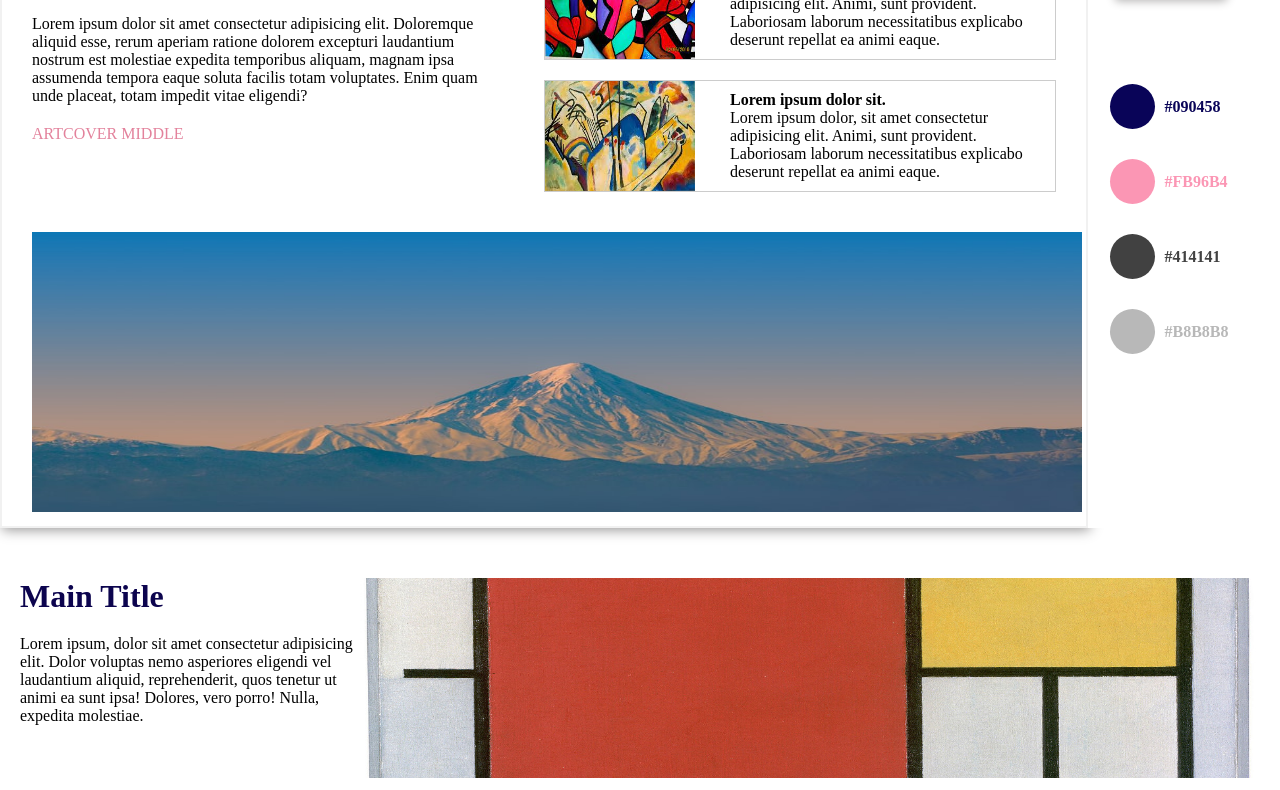
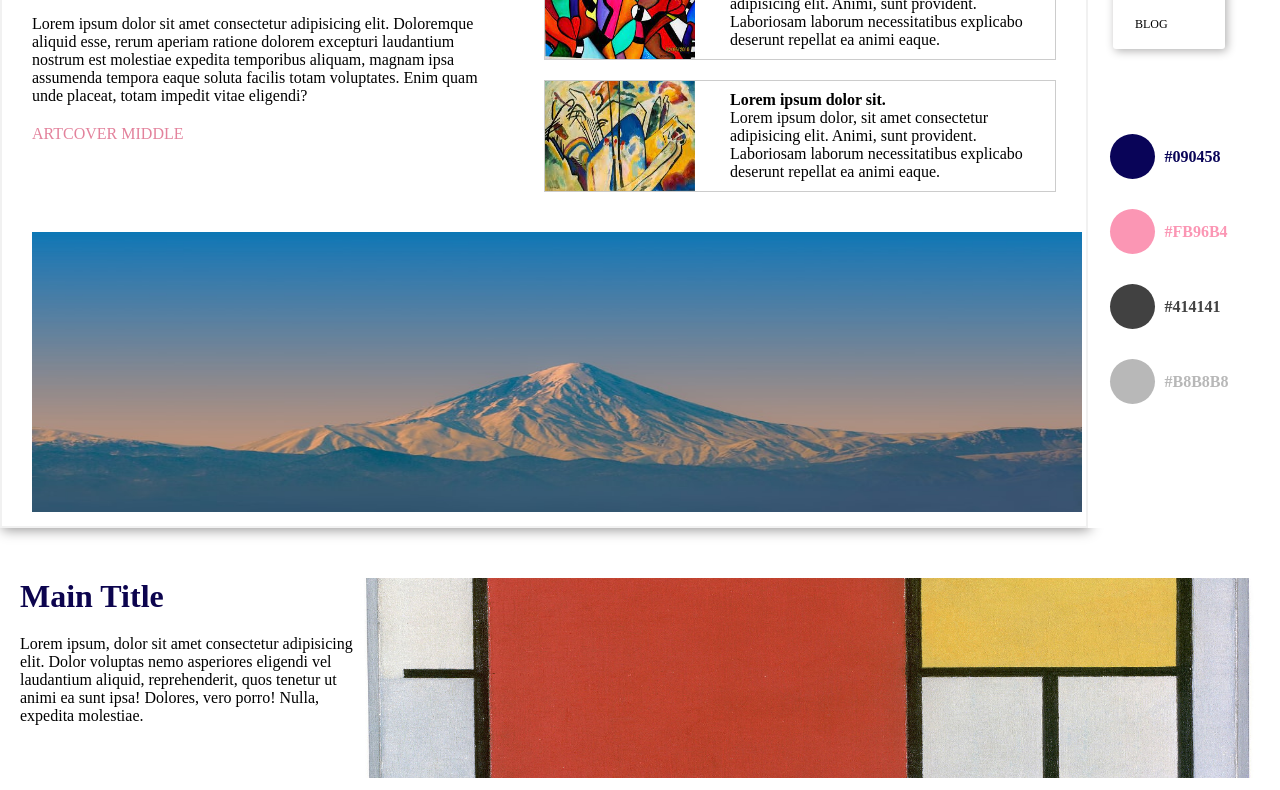
Before and after one commit to Trons32/PrimerParcial, a plain HTML site: page index.html in a window 1280 px wide. Shown: the part 174-964 px from the top of the page. Drawn offline with Linux system fonts and the light colour scheme.

Commit message:
deployFinish

```diff
--- a/css/style.css
+++ b/css/style.css
@@ -127,7 +127,7 @@ footer{
     font-size: 12px;
 }
 .list li{
-    padding: 2px 2px ;
+    padding: 7px 2px ;
 }
 
 .palette{
```
